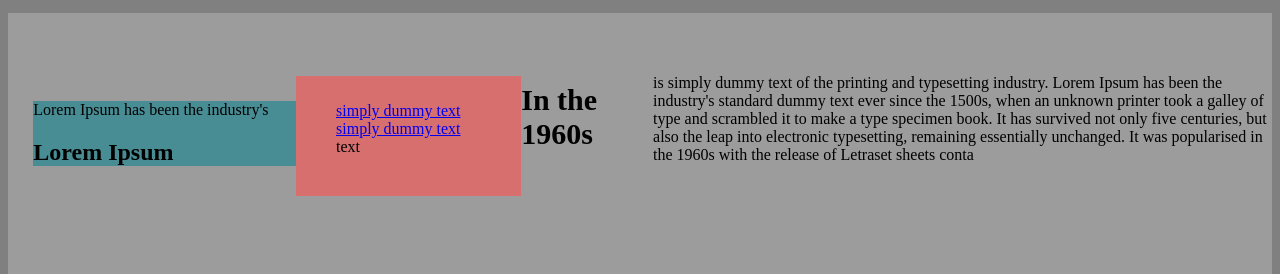
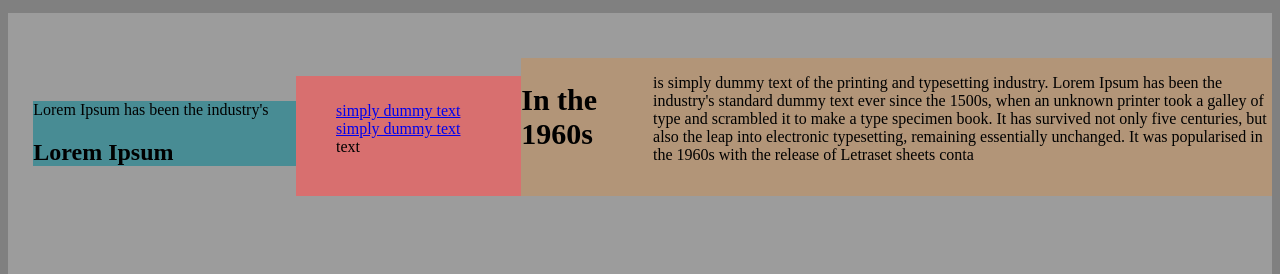
Before and after one commit to ReneIbanez/demosite, a plain HTML site: page index.html in a window 1280 px wide. Shown: the part 370-644 px from the top of the page. Drawn offline with Linux system fonts and the light colour scheme.

Commit message:
css update to middle-section

```diff
--- a/css/main.css
+++ b/css/main.css
@@ -95,6 +95,7 @@ nav ul li input{
   display: flex;
   width: 100%;
   margin-top: 45px;
+      background-color: #c7905885;
 
 }
 
```
